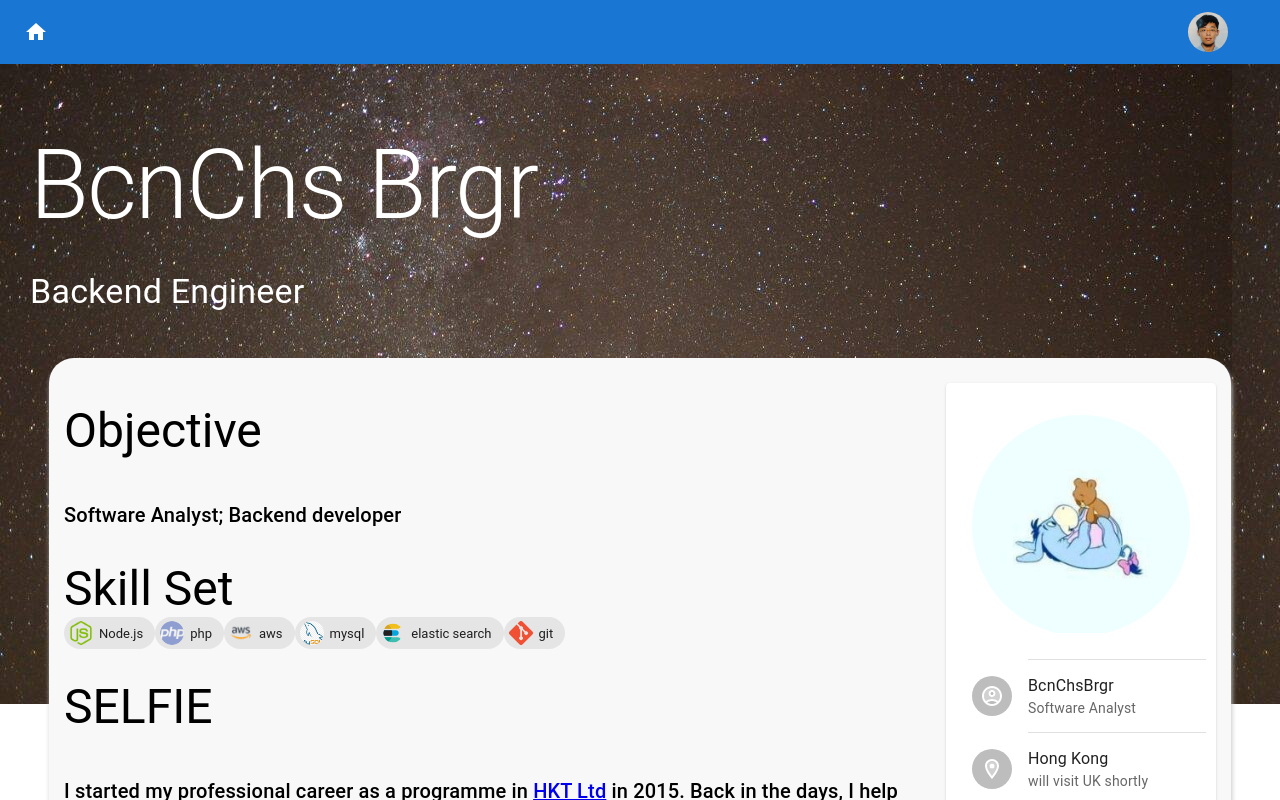
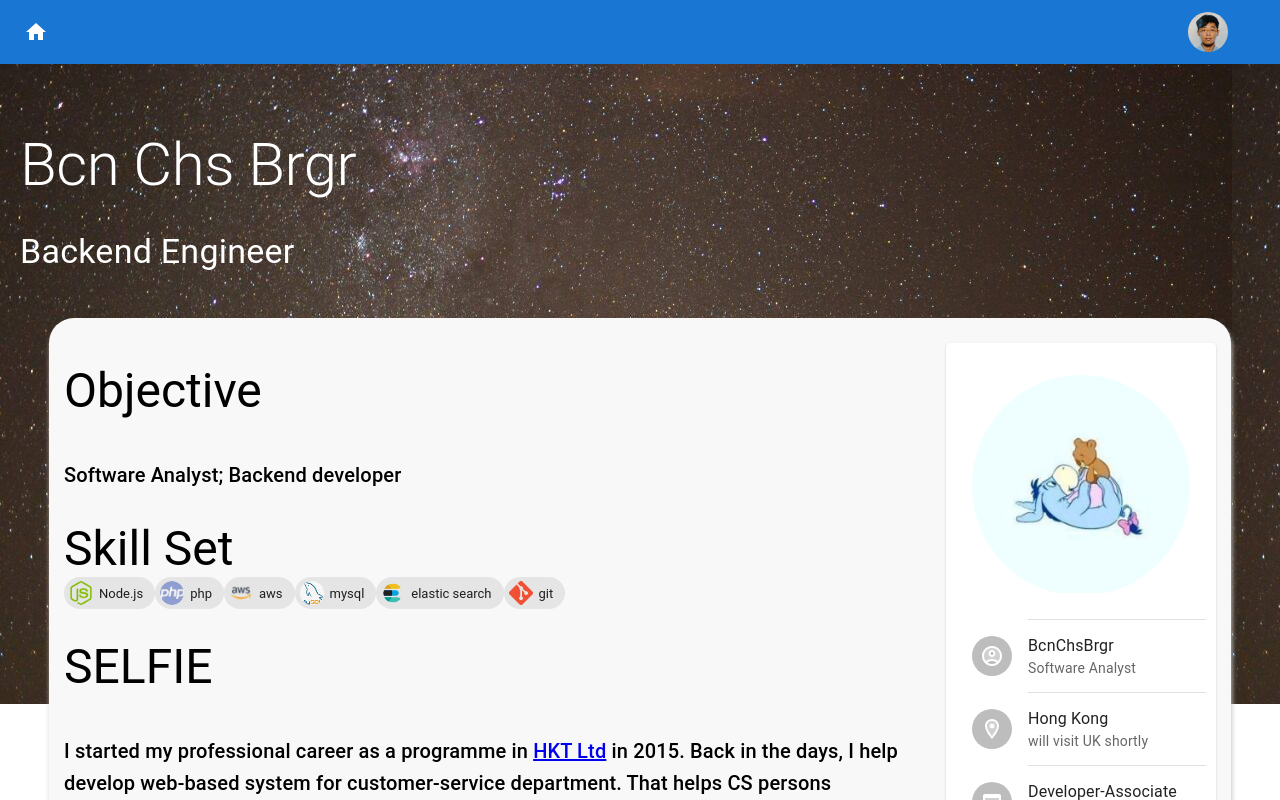
Before and after one commit to BcnChsBrgr/PersonalProfile, a React (Create React App) app: page / in a window 1280 px wide. Shown: the top 800 px of the page. Built offline with nearby package versions, Linux system fonts and the light colour scheme.

Commit message:
change css

```diff
--- a/src/App.js
+++ b/src/App.js
@@ -20,7 +20,6 @@ const useStyles = makeStyles({
     },
     TopperDown: {
         width: '100%',
-        position: 'absolate',
         backgroundImage: `url(${startlight})`,
         transform: 'translate3d(0px, 0px, 0px)',
         height: '80vh',
@@ -30,12 +29,13 @@ const useStyles = makeStyles({
         width: '100%',
         minWidth: '400px',
         paddingTop: '50px',
-        paddingLeft: '15px',
         zIndex: '-1'
     },
     personalInfo: {
         color: '#FFFFFF',
-        padding: '15px 15px 15px 15px',
+        fontWeight: 'bold',
+        width: '90%',
+        padding: '15px 20px',
     },
     containerBox: {
         display: 'block',
@@ -76,7 +76,7 @@ function App() {
                 </Box>
                 <div className={`${classes.TopperDown}`}>
                     <div className={`${classes.personal}`}>
-                        <Typography className={`${classes.personalInfo}`} variant="h1">BcnChs Brgr</Typography>
+                        <Typography className={`${classes.personalInfo}`} variant="h2">Bcn Chs Brgr</Typography>
                         <Typography className={`${classes.personalInfo}`} variant="h4">Backend Engineer</Typography>
                     </div>
                     <div className={`${classes.containerBox}`}>
```
